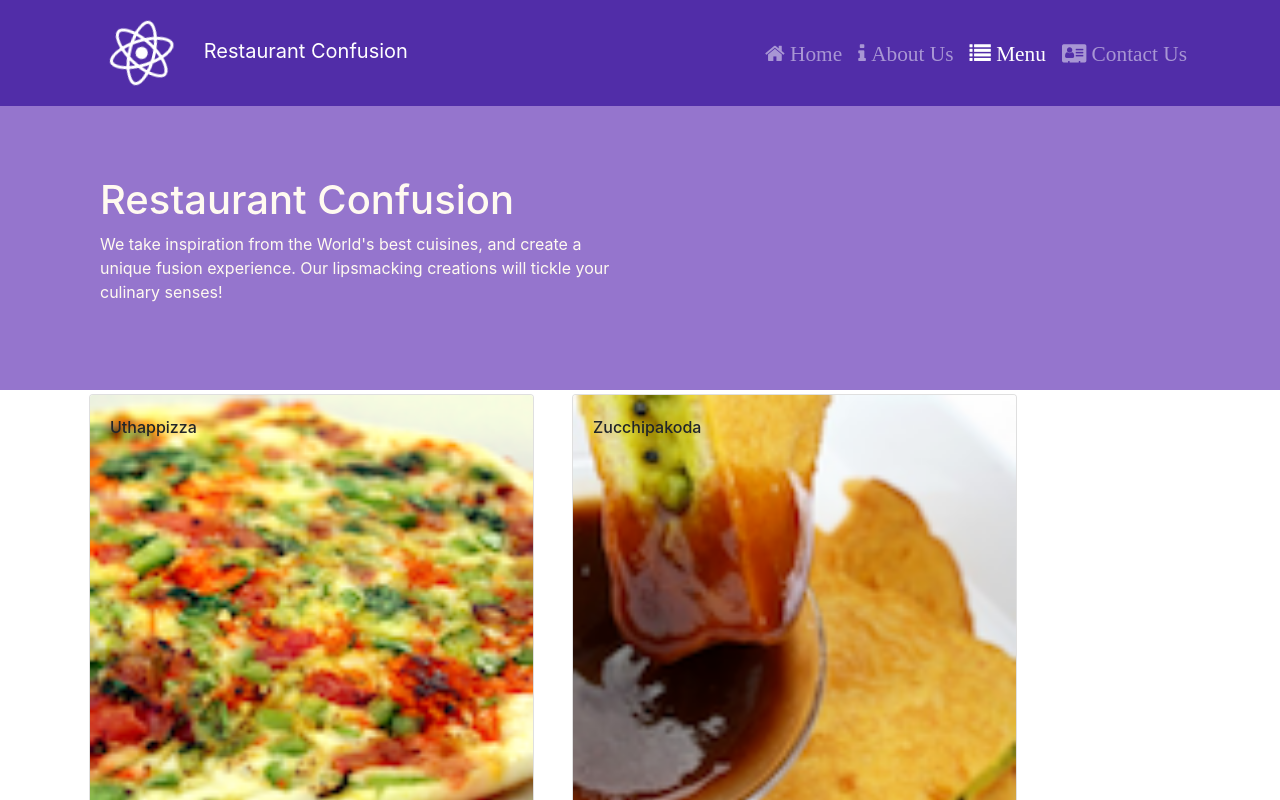
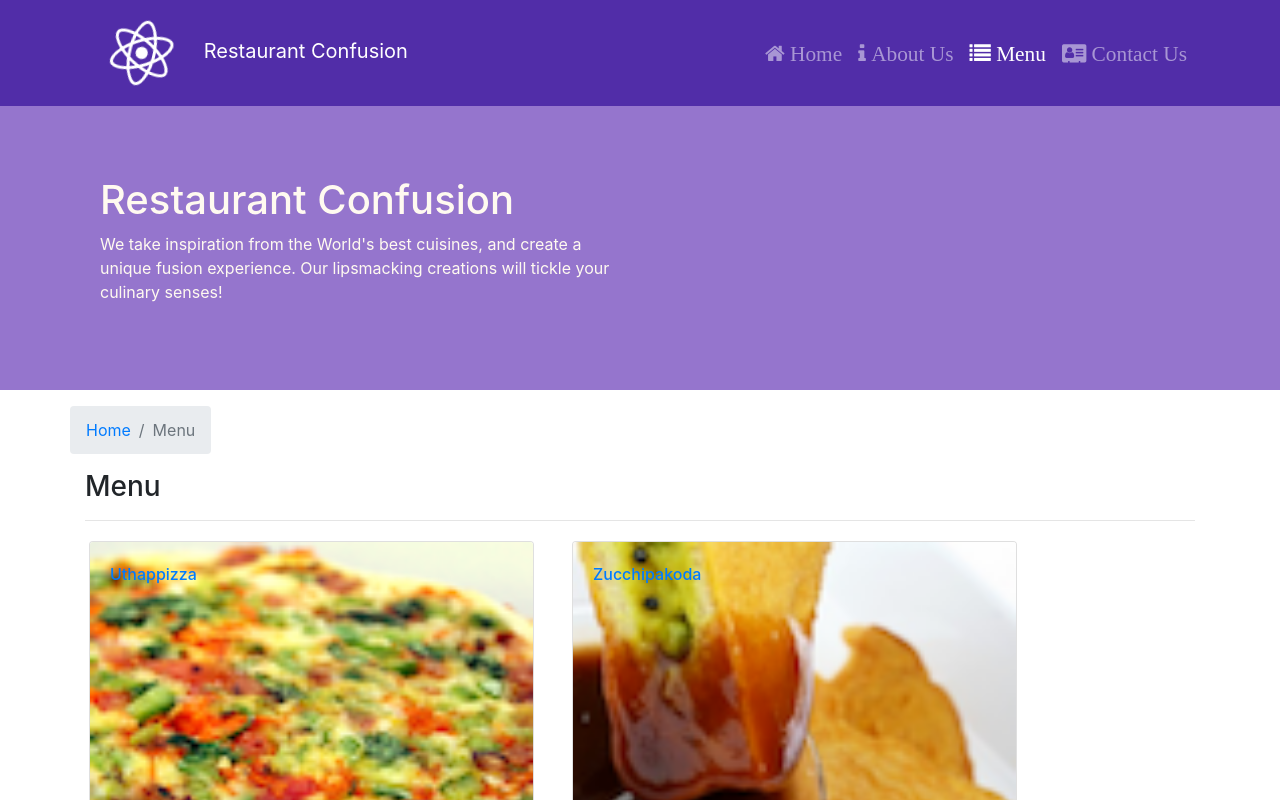
Before and after one commit to shugeeth/coursera-reactjs, a React (Create React App) app: page /menu in a window 1280 px wide. Shown: the top 800 px of the page. Built offline with nearby package versions, Linux system fonts and the light colour scheme.

Commit message:
SPA Part 2

```diff
--- a/src/components/ContactComponent.js
+++ b/src/components/ContactComponent.js
@@ -1,8 +1,20 @@
 import React from 'react';
+import { Breadcrumb,BreadcrumbItem } from "reactstrap";
+import { Link } from "react-router-dom";
 
 function Contact(props) {
     return(
-        <div className="container">
+        <>
+            <div className="row mt-3">
+                <Breadcrumb>
+                    <BreadcrumbItem><Link to="/home">Home</Link></BreadcrumbItem>
+                    <BreadcrumbItem active>Contact Us</BreadcrumbItem>
+                </Breadcrumb>
+                <div className="col-12">
+                    <h3>Contact Us</h3>
+                    <hr />
+                </div>
+            </div>
             <div className="row row-content">
                 <div className="col-12">
                 <h3>Location Information</h3>
@@ -29,7 +41,7 @@
                     </div>
                 </div>
             </div>
-        </div>
+        </>
     );
 }
 
--- a/src/components/DishdetailComponent.js
+++ b/src/components/DishdetailComponent.js
@@ -1,4 +1,5 @@
-import { Card, CardBody, CardText, CardTitle, CardImg, ListGroup, ListGroupItem } from "reactstrap";
+import { Card, CardBody, CardText, CardTitle, CardImg, ListGroup, ListGroupItem, Breadcrumb, BreadcrumbItem } from "reactstrap";
+import { Link } from "react-router-dom";
 
 // Date Converter Function
 // function dateConverter(date) {
@@ -26,9 +27,8 @@
     }
 }
 
-function RenderComments({dish}){
-    if(dish!=null && dish.comments!=null){
-        var comments = dish.comments;
+function RenderComments({comments}){
+    if(comments!=null){
         const commentList = comments.map((comment)=>{
             return(
                 <ListGroupItem key={comment.id}>
@@ -56,14 +56,26 @@
 
 const DishDetail = (props) => {
     return(
-        <div className="row">
-            <div className="col-12 col-md-5 m-1">
-                <RenderDish dish={props.dish} />
+        <>
+            <div className="row mt-3">
+                <Breadcrumb>
+                    <BreadcrumbItem><Link to="/menu">Menu</Link></BreadcrumbItem>
+                    <BreadcrumbItem active>{props.dish.name}</BreadcrumbItem>
+                </Breadcrumb>
+                <div className="col-12">
+                    <h3>{props.dish.name}</h3>
+                    <hr />
+                </div>
             </div>
-            <div className="col-12 col-md-5 m-1">
-                <RenderComments dish={props.dish} />
+            <div className="row">
+                <div className="col-12 col-md-5 m-1">
+                    <RenderDish dish={props.dish} />
+                </div>
+                <div className="col-12 col-md-5 m-1">
+                    <RenderComments comments={props.comments} />
+                </div>
             </div>
-        </div>
+        </>
     );
 }
 
--- a/src/components/HomeComponent.js
+++ b/src/components/HomeComponent.js
@@ -16,7 +16,7 @@
 
 function Home(props){
     return (
-        <div className="row align-items-start">
+        <div className="row align-items-start mt-2">
             <div className="col-12 col-md m-1">
                 <RenderCard item={props.dish} />
             </div>
--- a/src/components/MainComponent.js
+++ b/src/components/MainComponent.js
@@ -3,6 +3,7 @@
 import './HeaderComponent';
 import './FooterComponent';
 import Menu from './MenuComponent';
+import DishDetail from './DishdetailComponent';
 import { DISHES } from "../shared/dishes";
 import { COMMENTS } from "../shared/comments";
 import { PROMOTIONS } from "../shared/promotions";
@@ -21,17 +22,11 @@
       comments: COMMENTS,
       promotions: PROMOTIONS,
       leaders: LEADERS
-      // selectedDish: null
     }
   }
 
-  // onDishSelect(dishId){
-  //   this.setState({
-  //       selectedDish: dishId
-  //   });
-  // }
+  render(){
 
-  render(){
     const HomePage = () => {
       return(
         <Home dish={this.state.dishes.filter(dish=>dish.featured)[0]}
@@ -39,16 +34,24 @@
             leader={this.state.leaders.filter(lead=>lead.featured)[0]} />
       );
     }
+
+    const DishWithId = ({match}) => {
+      return(
+        <DishDetail dish={this.state.dishes.filter((dish)=>dish.id===parseInt(match.params.dishId))[0]}
+                  comments={this.state.comments.filter((comment)=>comment.dishId===parseInt(match.params.dishId))} />
+      );
+    }
+
     return (
       <div>
         <Header />
         <div  className="container">
             {/* <Menu dishes={this.state.dishes}
-                dishClick={(dishId) => this.onDishSelect(dishId)} />
-            <DishDetail dish = { this.state.dishes.filter((dish) => dish.id === this.state.selectedDish)[0] } /> */}
+                dishClick={(dishId) => this.onDishSelect(dishId)} /> */}
             <Switch>
               <Route path="/home" component={HomePage} />
               <Route exact path="/menu" component={ () => <Menu dishes={this.state.dishes}/> } />
+              <Route path="/menu/:dishId" component={DishWithId} />
               <Route path="/contactus" component={Contact} />
               <Redirect to="/home" />
             </Switch>
--- a/src/components/MenuComponent.js
+++ b/src/components/MenuComponent.js
@@ -1,14 +1,17 @@
-import { Card, CardImg, CardImgOverlay, CardTitle } from "reactstrap";
+import { Card, CardImg, CardImgOverlay, CardTitle, Breadcrumb, BreadcrumbItem } from "reactstrap";
+import { Link } from "react-router-dom";
 import './Menu.css';
 
 function RenderMenuItem({dish, dishClick}){
     return(
+        <Link to={`/menu/${dish.id}`}>
             <Card>
                 <CardImg width="100%" src={dish.image} alt={dish.name} />
                 <CardImgOverlay>
                     <CardTitle>{dish.name}</CardTitle>
                 </CardImgOverlay>
             </Card>
+        </Link>
     );
 }
 
@@ -21,9 +24,21 @@
         );
     });
     return(
+        <>
+            <div className="row mt-3">
+                <Breadcrumb>
+                    <BreadcrumbItem><Link to="/home">Home</Link></BreadcrumbItem>
+                    <BreadcrumbItem active>Menu</BreadcrumbItem>
+                </Breadcrumb>
+                <div className="col-12">
+                    <h3>Menu</h3>
+                    <hr />
+                </div>
+            </div>
             <div className="row">
                 {menu}
             </div>
+        </>
     );
 }
 
```
Lines whose indentation alone changed are shown as unchanged.
